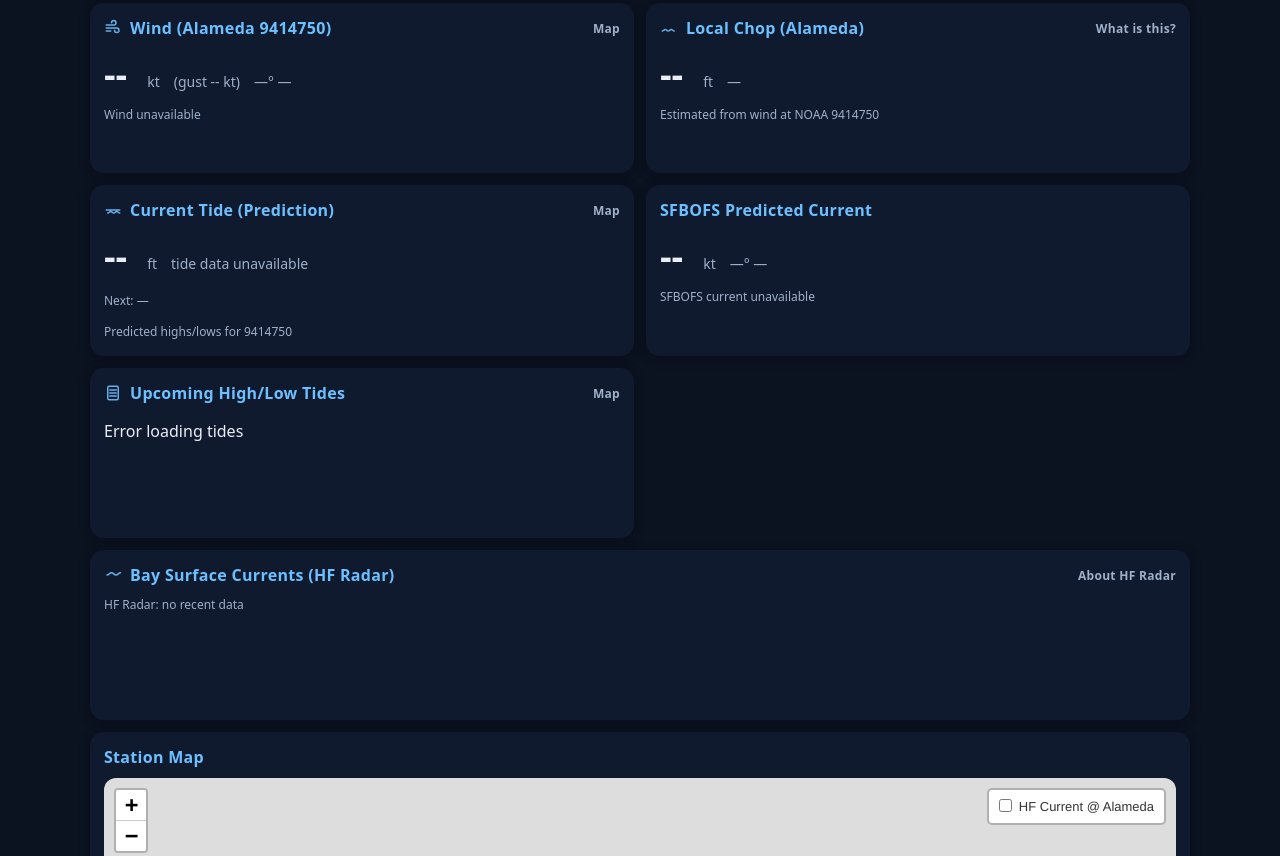
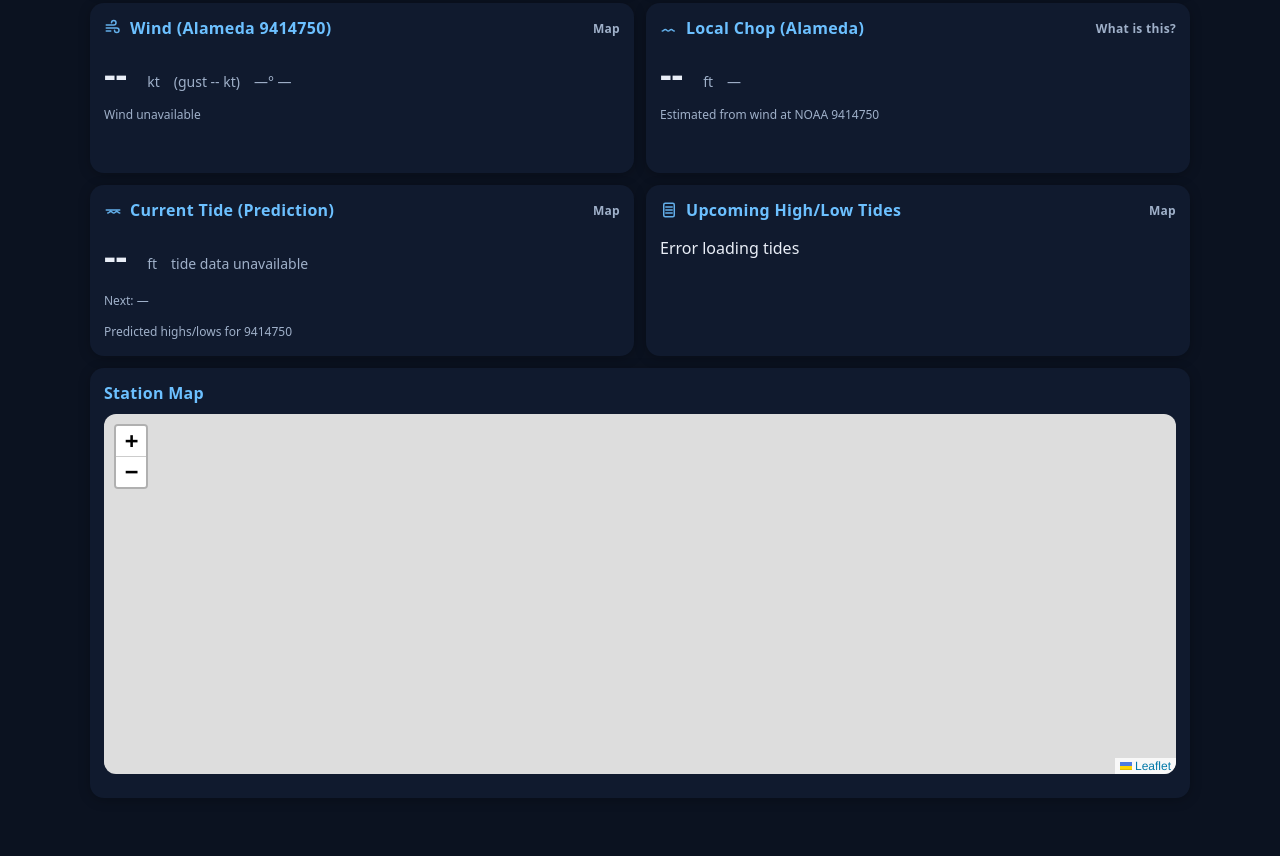
Before and after one commit to ChandlerEx/paddling, a plain HTML site: page index.html in a window 1280 px wide. Shown: the part 1268-2124 px from the top of the page. Drawn offline with nearby package versions, Linux system fonts and the light colour scheme; no server answers.

Commit message:
Add files via upload

```diff
--- a/index.html
+++ b/index.html
@@ -197,15 +197,6 @@
       <div class="status small">Predicted highs/lows for 9414750</div>
     </section>
 
-    <section class="card" id="sfbofsCard">
-      <h2>SFBOFS Predicted Current</h2>
-      <div class="row">
-        <div class="big" id="sfbofsSpd">--</div><div class="unit">kt</div>
-        <div class="sub" id="sfbofsDir">—° —</div>
-      </div>
-      <div class="status small" id="sfbofsWhen"></div>
-    </section>
-
     <section class="card" id="tidesCard">
       <h2>
         <!-- tide gauge icon -->
@@ -218,18 +209,6 @@
       </h2>
       <ul class="list" id="tidesList"><li>Loading…</li></ul>
       <div class="status small" id="tidesStatus"></div>
-    </section>
-
-    <section class="card fullwidth" id="hfCard">
-      <h2>
-        <!-- currents icon -->
-        <svg class="icon" xmlns="http://www.w3.org/2000/svg" viewBox="0 0 24 24" fill="none">
-          <path stroke-width="2" stroke-linecap="round" d="M4 12c3 0 3-3 6-3s3 3 6 3 3-3 6-3"/>
-        </svg>
-        Bay Surface Currents (HF Radar)
-        <span class="links"><a id="hfInfo" target="_blank" rel="noopener">About HF Radar</a></span>
-      </h2>
-      <div class="status small" id="hfStatus">Loading current…</div>
     </section>
 
     <section class="card fullwidth" id="mapCard">
@@ -246,40 +225,6 @@ const NOAA_TIDE_WIND_STATION = "9414750";     // Alameda
 const ERDDAP_BASE            = "https://erddap.cencoos.org/erddap";
 const REFRESH_MS             = 5 * 60 * 1000; // 5 minutes
 
-async function refreshSfbofsCurrent() {
-  // point to your Worker
-  const worker = 'https://noaa-currents-proxy.chandler12.workers.dev/';
-
-  // exact file path (from catalog discovery, you already know how to list urlPath)
-  const urlPath = 'NOAA/SFBOFS/MODELS/2025/09/24/sfbofs.t09z.20250924.regulargrid.f000.nc';
-
-  const ncss = `https://opendap.co-ops.nos.noaa.gov/thredds/ncss/grid/${urlPath}?` +
-    `var=u_eastward&var=v_northward&latitude=37.7477&longitude=-122.3020&time=2025-09-24T09:00:00Z&vertCoord=1&accept=csv`;
-
-  const proxied = worker + '?u=' + encodeURIComponent(ncss);
-
-  try {
-    const r = await fetch(proxied);
-    if (!r.ok) throw new Error('bad response');
-    const txt = await r.text();
-    const [hdr,line] = txt.trim().split(/\r?\n/);
-    const cols = hdr.split(','), vals = line.split(',');
-    const row = {}; cols.forEach((c,i)=>row[c]=vals[i]);
-
-    const u = parseFloat(row.u_eastward), v = parseFloat(row.v_northward);
-    const spdKt = Math.hypot(u,v) * 1.943844;
-    const dirDeg = (Math.atan2(u,v)*180/Math.PI + 360) % 360;
-    const dirs = ["N","NNE","NE","ENE","E","ESE","SE","SSE","S","SSW","SW","WSW","W","WNW","NW","NNW"];
-    const dirCard = dirs[Math.round(dirDeg/22.5) % 16];
-
-    document.getElementById('sfbofsSpd').textContent = spdKt.toFixed(1);
-    document.getElementById('sfbofsDir').textContent = `${Math.round(dirDeg)}° ${dirCard}`;
-    document.getElementById('sfbofsWhen').textContent = row.time;
-  } catch (e) {
-    document.getElementById('sfbofsWhen').textContent = 'SFBOFS current unavailable';
-  }
-}
-
 function updateStationsPill(){
   const pill = document.getElementById('stationsPill');
   if (!pill) return;
@@ -294,9 +239,6 @@ document.addEventListener('DOMContentLoaded', () => {
 
   refreshTidePredictions();                 // initial
   setInterval(refreshTidePredictions, 10*60*1000); // every 10 min
-
-  const hfInfo = document.getElementById('hfInfo');
-  if (hfInfo) hfInfo.href = 'https://ioos.noaa.gov/project/hf-radar/';
 
   // you can keep adding more stuff here...
 
@@ -594,88 +536,6 @@ async function getNoaaStationMetaLatLon(stationId) {
   } catch { return {}; }
 }
 
-/* ===== HF RADAR — Single point via Worker (no CORS) ===== */
-
-// Your Cloudflare Worker endpoint:
-const HF_ONEPOINT_URL = 'https://noaa-currents-proxy.chandler12.workers.dev/';
-
-// Target (closest to Alameda you specified)
-const HF_TARGET = { lat: 37.7477, lon: -122.3020 };
-
-// Leaflet overlay for the single current arrow
-let hfPointLayer, hfPointControlAdded = false;
-
-function ensureHFPointLayer() {
-  ensureMap();
-  if (!hfPointLayer) {
-    hfPointLayer = L.layerGroup();
-    // Add overlay toggle once
-    if (!hfPointControlAdded) {
-      L.control.layers(null, { 'HF Current @ Alameda': hfPointLayer }, { collapsed: false }).addTo(map);
-      hfPointControlAdded = true;
-    }
-    hfPointLayer.addTo(map); // ON by default
-  }
-  return hfPointLayer;
-}
-
-function drawArrow(layer, lat, lon, speed, bearingDeg) {
-  // Scale so short arrows are visible but not huge; speed is in cm/s by default
-  const SCALE_DEG_PER_UNIT = 0.00006; // tweak as desired
-  const d = speed * SCALE_DEG_PER_UNIT;
-
-  const th = bearingDeg * Math.PI/180;
-  const lat2 = lat + d * Math.cos(th);
-  const lon2 = lon + d * Math.sin(th);
-
-  L.polyline([[lat,lon],[lat2,lon2]], { color:'#6cc0ff', weight: 2, opacity:.95 }).addTo(layer);
-
-  const head = d * 0.35;
-  const Lp = [lat2 - head*Math.cos(th - Math.PI/8), lon2 - head*Math.sin(th - Math.PI/8)];
-  const Rp = [lat2 - head*Math.cos(th + Math.PI/8), lon2 - head*Math.sin(th + Math.PI/8)];
-  L.polyline([Lp,[lat2,lon2],Rp], { color:'#6cc0ff', weight:2, opacity:.95 }).addTo(layer);
-}
-
-async function refreshHFPoint() {
-  const status = document.getElementById('hfStatus');
-  if (status) status.textContent = 'Loading HF current…';
-
-  try {
-    // Fetch same-origin JSON built by the Action
-    const r = await fetch('assets/data/hf_point.json', { cache: 'no-store' });
-    if (!r.ok) throw new Error(`hf_point ${r.status}`);
-    const j = await r.json();
-
-    hfPointLayer && hfPointLayer.clearLayers();
-    ensureHFPointLayer();
-
-    if (!j || !j.n || !isFinite(j.speed) || !isFinite(j.bearing)) {
-      if (status) status.textContent = 'HF Radar: no recent data';
-      return;
-    }
-
-    const lat = j.nearest?.lat ?? j.target?.lat ?? 37.7477;
-    const lon = j.nearest?.lon ?? j.target?.lon ?? -122.3020;
-
-    drawArrow(hfPointLayer, lat, lon, j.speed, j.bearing);
-
-    const unit = (j.uom || 'cm/s') === 'kts' ? 'kt' : 'cm/s';
-    const speedLabel = `${j.speed.toFixed(2)} ${unit}`;
-    const dirLabel = `${j.bearing.toFixed(1)}° from N`;
-    const when = j.nearest?.time || `${j.from} → ${j.to} UTC`;
-
-    const popupHtml = `<div class="small mono">HF current ~${speedLabel} • ${dirLabel}<br/>` +
-                      `window: ${j.from} → ${j.to} UTC</div>`;
-    L.circleMarker([lat, lon], { radius: 4, color: '#6cc0ff', weight: 2, fillOpacity: 0.4 })
-      .addTo(hfPointLayer)
-      .bindPopup(popupHtml);
-
-    if (status) status.textContent = `HF Radar: ${speedLabel} • ${dirLabel}`;
-  } catch (e) {
-    if (status) status.textContent = 'HF Radar unavailable';
-  }
-}
-
 /* ====== CONTROLLER ====== */
 async function refreshAll() {
   // Wind
@@ -697,9 +557,6 @@ async function refreshAll() {
   getAirTemp()
     .then(j => renderTemp(j, 'airTemp', 'airTempTime'))
     .catch(() => { document.getElementById('airTemp').textContent = '--'; });
-
-  // Currents
-  refreshSfbofsCurrent();
 
   // ---- MAP MARKERS (run in parallel; safe if some fail) ----
   (async () => {
@@ -739,8 +596,6 @@ refreshAll();
 setInterval(refreshAll, REFRESH_MS);
 refreshCam();
 setInterval(refreshCam, 120000);
-refreshHFPoint();
-setInterval(refreshHFPoint, 60*60*1000); // hourly refresh
 
 </script>
 <footer class="site-footer">
```
